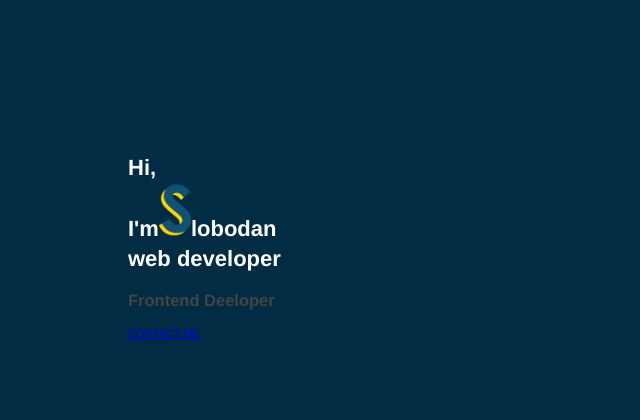
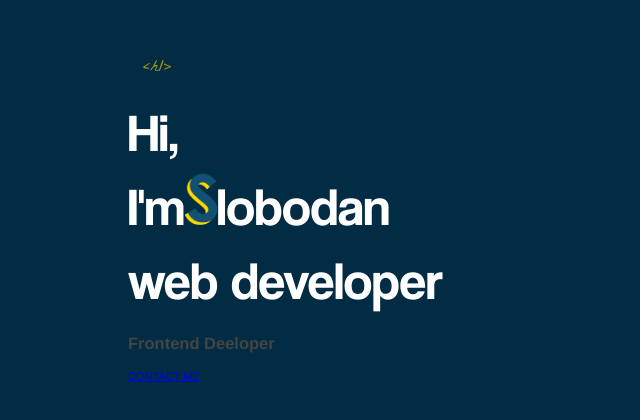
Before and after one commit to KeiranBrown1301/keiran-portfolio-react, a React (Create React App) app: page / in a window 1280 px wide. Shown: the part 160-580 px from the top of the page, without its empty margins (0-640 px from the left). Built offline with nearby package versions, Linux system fonts and the light colour scheme.

Commit message:
Added before styling for h1 elements

```diff
--- a/src/components/Home/home.scss
+++ b/src/components/Home/home.scss
@@ -11,6 +11,24 @@
 
   h1 {
     color: #fff;
+    font-size: 53px;
+    margin: 0;
+    font-family: 'Coolvetica';
+    font-weight: 400;
+
+    &::before {
+      content: '<h1>';
+      font-family: 'La Belle Aurore';
+      color: #ffd700;
+      font-size: 18px;
+      position: absolute;
+      margin-top: -40px;
+      left: 15px;
+      opacity: 0.6;
+    }
+
+
+
 
     img {
       width: 32px;
```
